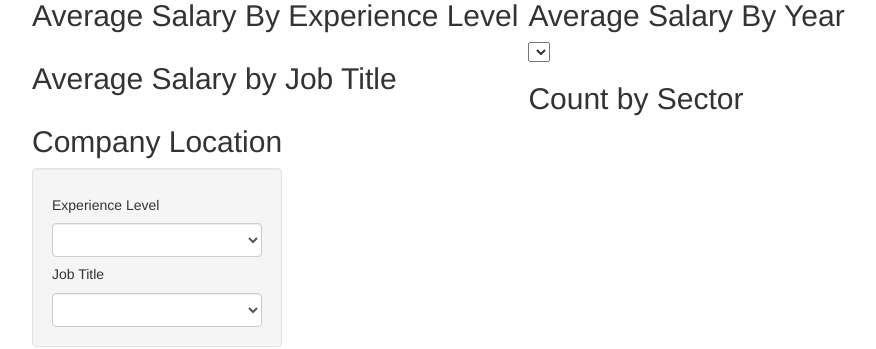
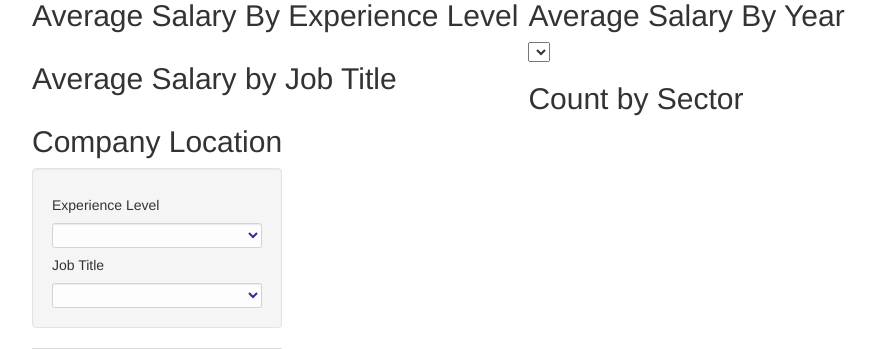
Before and after one commit to ajoyg/Project3-DataScienceDashboard, a Flask app: template Flask/templates/SalaryDashboard.html in a window 1280 px wide. Shown: the part 21-370 px from the top of the page, without its empty margins (38-914 px from the left). Run offline with Flask 3, Linux system fonts and the light colour scheme; the template is opened without the code that fills it, so the values that code supplies are empty; some libraries are stand-ins or nearby versions.

Commit message:
Updated css file

```diff
--- a/Flask/static/css/style.css
+++ b/Flask/static/css/style.css
@@ -9,6 +9,40 @@ body {
     width: 100%;
     height: 500px; /* Adjust the height as needed */
   }
+
+/* Adjust the width and height as needed */
+.form-control {
+  width: 100%;
+  height: calc(1.5em + 0.75rem + 2px);
+  padding: 0.375rem 0.75rem;
+  font-size: 1rem;
+  font-weight: 400;
+  line-height: 1.5;
+  color: #3c2799;
+  background-color: #ffffffd0;
+  background-clip: padding-box;
+  border: 1px solid #ced4da;
+  border-radius: 0.25rem;
+  transition: border-color 0.15s ease-in-out, box-shadow 0.15s ease-in-out;
+}
+
+/* Apply styles when the select element receives focus */
+.form-control:focus {
+  color: #0b1053;
+  background-color: #fff;
+  border-color: #303db3;
+  outline: 0;
+  box-shadow: 0 0 0 0.2rem rgba(0, 123, 255, 0.25);
+}
+
+/* Apply styles when the select element is disabled */
+.form-control:disabled {
+  background-color: #e9ecef;
+  opacity: 1;
+}
+
+
+
 
   .info {
   padding: 6px 8px;
```
